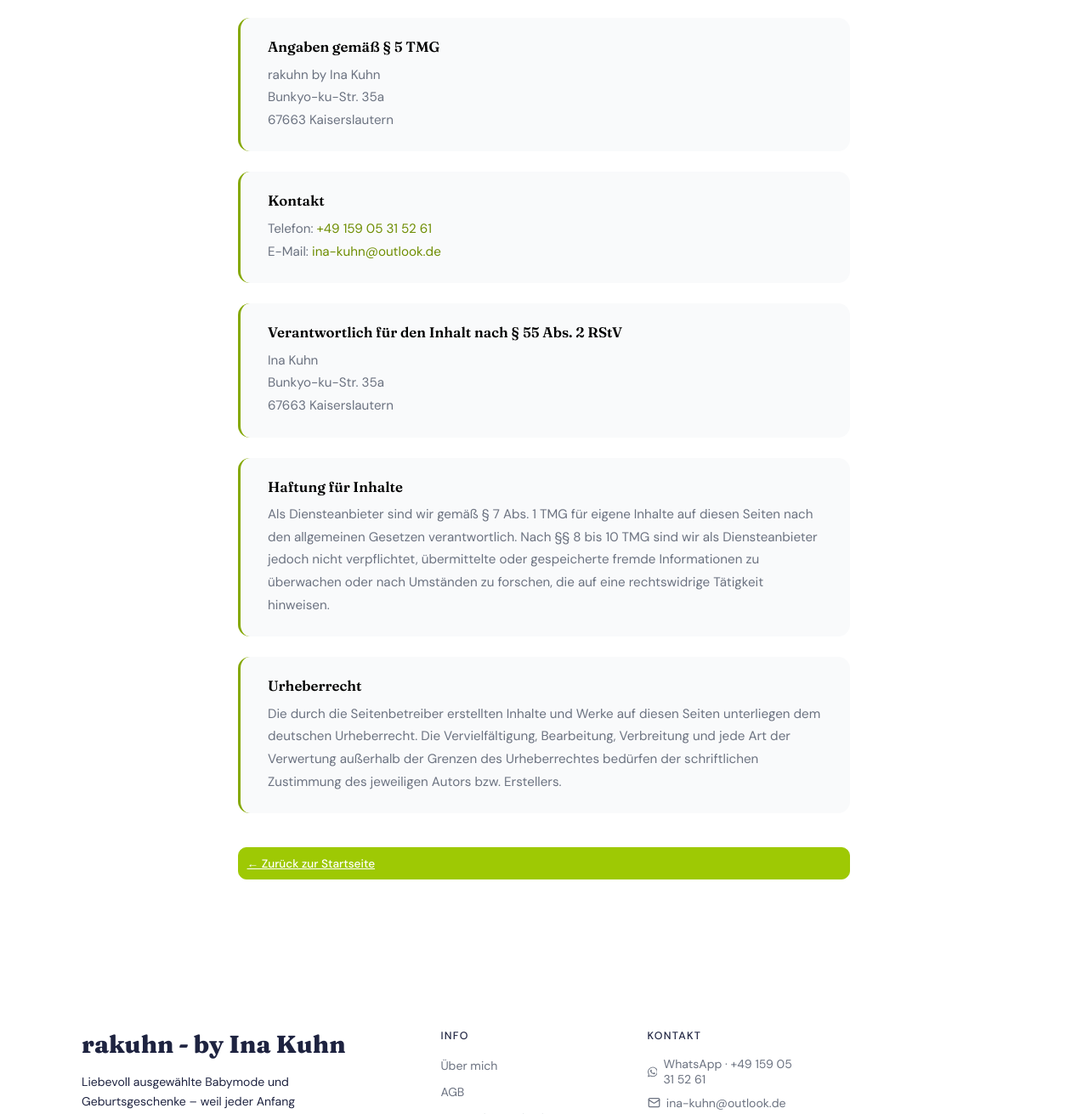
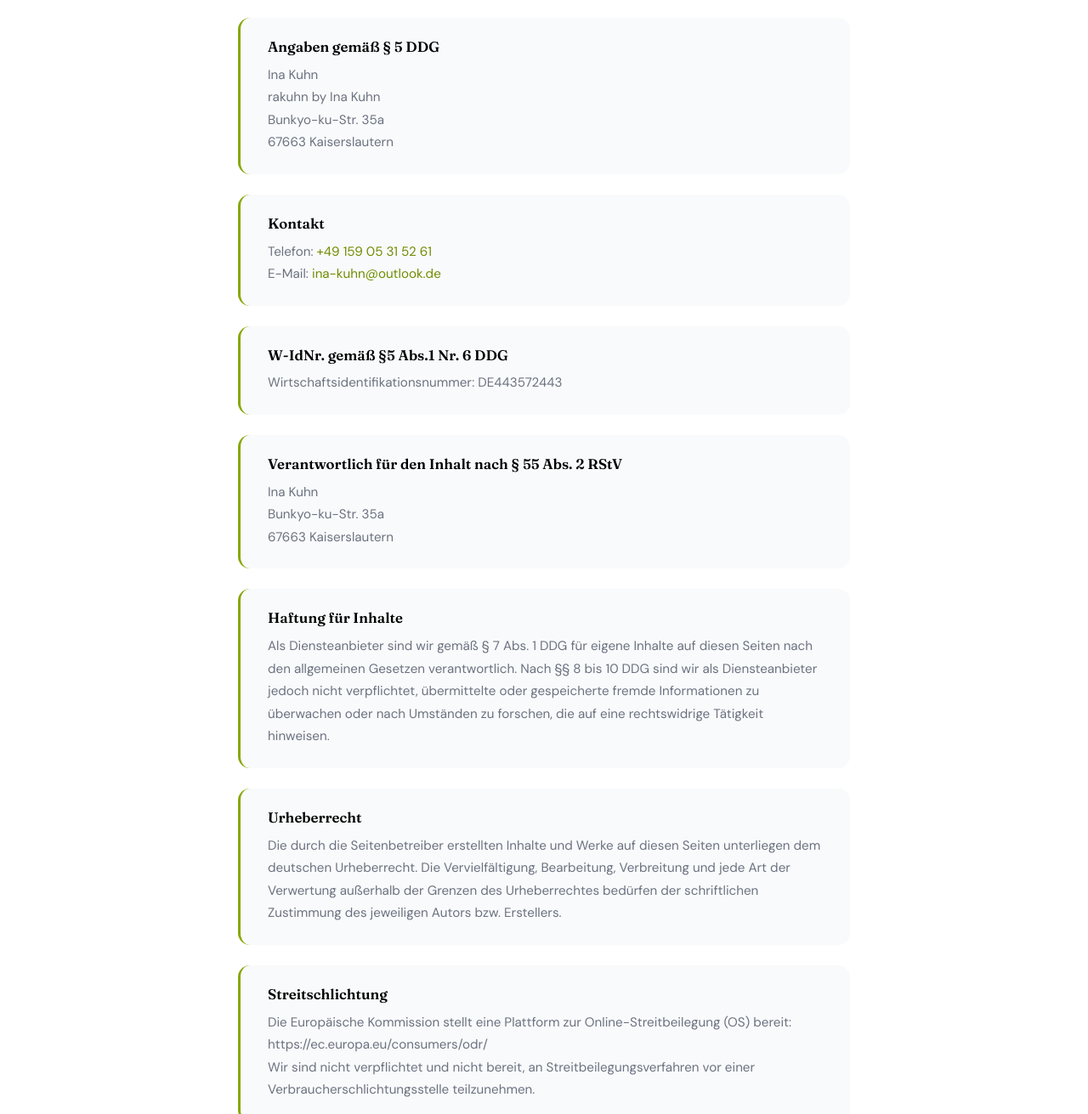
Before and after one commit to esoxxxx/rakuhn, an Eleventy site: page src/impressum.njk in a window 1280 px wide. Shown: the part 241-1552 px from the top of the page at 85% size. Built offline with nearby package versions, Linux system fonts and the light colour scheme; Eleventy itself is replaced by a stand-in of ours; files that its build step writes are made by us from their sources.

Commit message:
Impressum Paragraphen korrigiert

```diff
--- a/rakuhn_Merkzettel.txt
+++ b/rakuhn_Merkzettel.txt
@@ -11,7 +11,7 @@ Url (www.made-by-rakuhn.de) bei GitHub hinterlegt, Weiterleitung auf GitHub-Proj
 Domain gekauft bei netcup (1 Jahr für 5 gemietet)
 
 ToDo rakuhn
-[] Google-Eintrag (Fotos von Nähmashcine, von Ina mit Logo im Hintergrund, Schlagworte " Geschenke zur Geburt")
+[] Google-Eintrag (Fotos von Nähmaschine, von Ina mit Logo im Hintergrund, Schlagworte " Geschenke zur Geburt")
 [] Bing Einrrag
 [] Logo mit Zusatz " Geschenke zur Geburt, evtl auch mit Link oder Handynummer
 [] Flyer immer beidseitig, "Ina Kuhn" dazu schreiben, keine Preise auf Flyern, Alleinstellungsmerkmale hervorheben
--- a/src/impressum.njk
+++ b/src/impressum.njk
@@ -42,8 +42,9 @@ title: Impressum
     <h1 class="section-title" style="margin-bottom: 2.5rem;">Impressum</h1>
 
     <div class="impressum-block">
-      <h2>Angaben gemäß § 5 TMG</h2>
+      <h2>Angaben gemäß § 5 DDG</h2>
       <p>
+        Ina Kuhn<br>
         rakuhn by Ina Kuhn<br>
         Bunkyo-ku-Str. 35a<br>
         67663 Kaiserslautern
@@ -59,6 +60,13 @@ title: Impressum
     </div>
 
     <div class="impressum-block">
+      <h2>W-IdNr. gemäß §5 Abs.1 Nr. 6 DDG</h2>
+      <p>
+      Wirtschaftsidentifikationsnummer: DE443572443<br>
+      </p>
+    </div>
+
+    <div class="impressum-block">
       <h2>Verantwortlich für den Inhalt nach § 55 Abs. 2 RStV</h2>
       <p>
         Ina Kuhn<br>
@@ -70,8 +78,8 @@ title: Impressum
     <div class="impressum-block">
       <h2>Haftung für Inhalte</h2>
       <p>
-        Als Diensteanbieter sind wir gemäß § 7 Abs. 1 TMG für eigene Inhalte auf diesen Seiten
-        nach den allgemeinen Gesetzen verantwortlich. Nach §§ 8 bis 10 TMG sind wir als
+        Als Diensteanbieter sind wir gemäß § 7 Abs. 1 DDG für eigene Inhalte auf diesen Seiten
+        nach den allgemeinen Gesetzen verantwortlich. Nach §§ 8 bis 10 DDG sind wir als
         Diensteanbieter jedoch nicht verpflichtet, übermittelte oder gespeicherte fremde
         Informationen zu überwachen oder nach Umständen zu forschen, die auf eine rechtswidrige
         Tätigkeit hinweisen.
@@ -88,6 +96,17 @@ title: Impressum
       </p>
     </div>
 
+
+    <div class="impressum-block">
+      <h2>Streitschlichtung</h2>
+      <p>
+        Die Europäische Kommission stellt eine Plattform zur Online-Streitbeilegung (OS) bereit: <br>
+        https://ec.europa.eu/consumers/odr/ <br>
+        Wir sind nicht verpflichtet und nicht bereit, an Streitbeilegungsverfahren vor einer Verbraucherschlichtungsstelle teilzunehmen.
+
+      </p>
+    </div>
+
     <p style="margin-top: 2.5rem;">
       <a href="/" class="gift-btn">← Zurück zur Startseite</a>
     </p>
```
